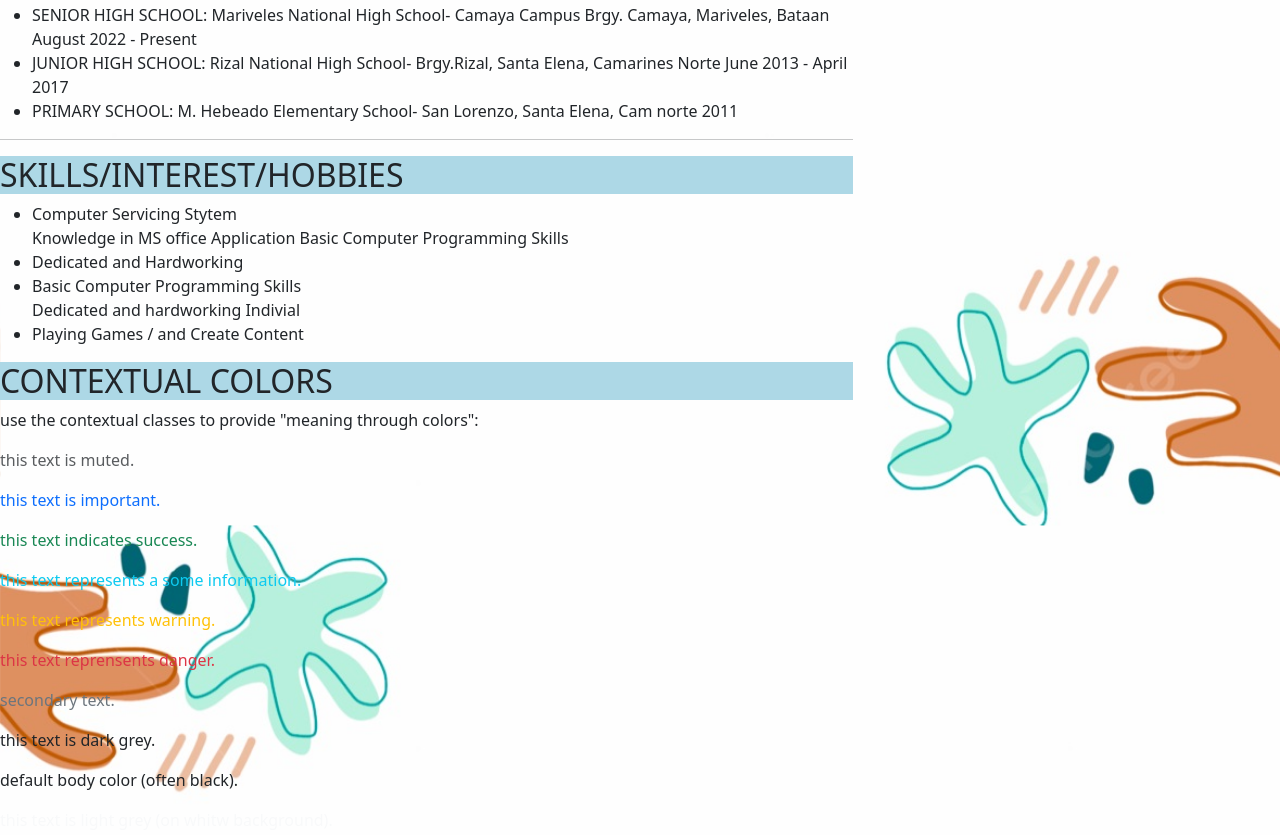
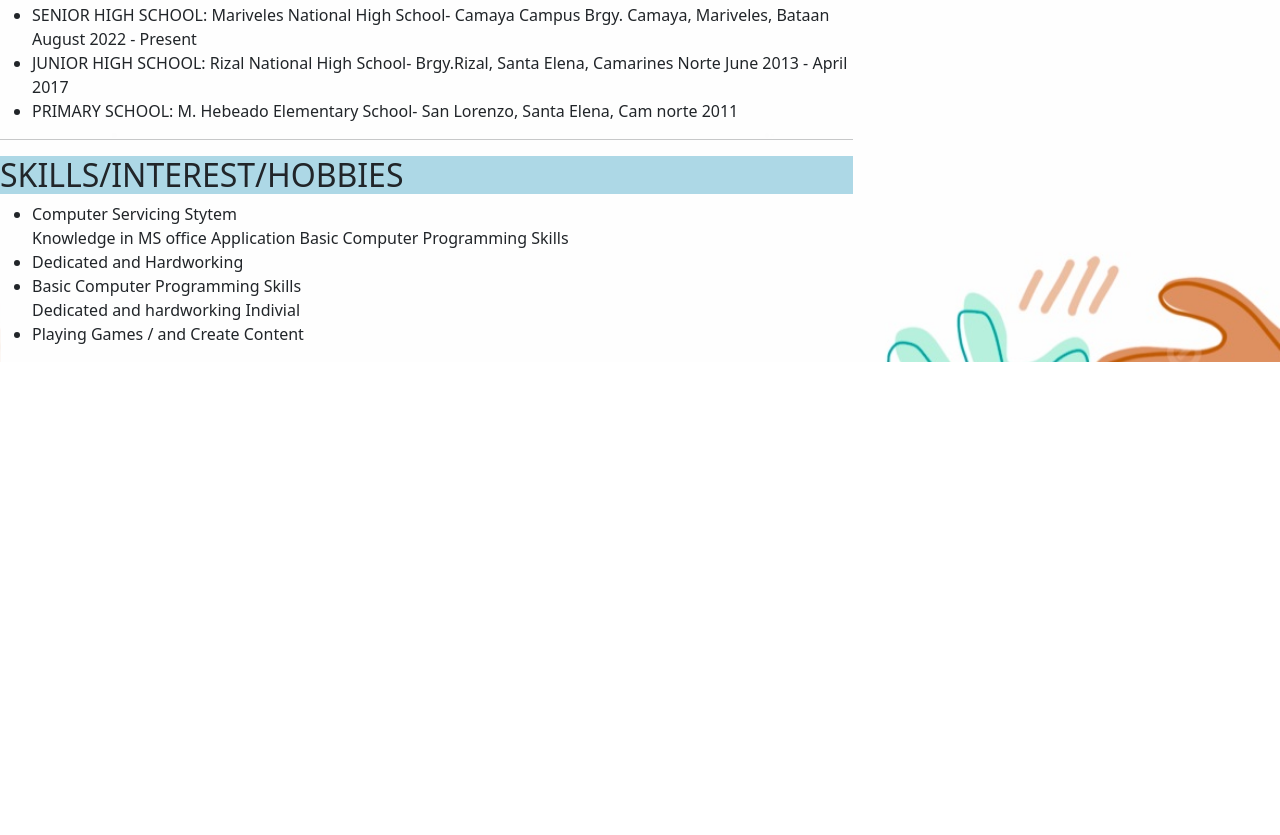
Before and after one commit to Markieee17/websitekoto, a plain HTML site: page index.html in a window 1280 px wide. Shown: the part 1305-2140 px from the top of the page. After the commit the page ends 1667 px from the top, so only its background shows below. Drawn offline with Linux system fonts and the light colour scheme.

Commit message:
Update index.html
Signed-off-by: Markieee17 <169012137+Markieee17@users.noreply.github.com>

```diff
--- a/index.html
+++ b/index.html
@@ -89,20 +89,6 @@ body{
    <li>Basic Computer Programming Skills
    <br>Dedicated and hardworking Indivial
    <li>Playing Games / and Create Content
-   </ul>
-    <h2 id="Contextual Colors" style="background-color:lightblue">CONTEXTUAL COLORS</h2>
- <p>use the contextual classes to provide "meaning through colors":</p>
- <p class="text-muted"> this text is muted.</p>
- <p class="text-primary"> this text is important.</p>
- <p class="text-success"> this text indicates success.</p>
- <p class="text-info"> this text represents a some information.</p>
- <p class="text-warning"> this text represents warning.</p>
- <p class="text-danger"> this text reprensents danger.</p>
- <p class="text-secondary"> secondary text.</p>
- <p class="text-dark"> this text is dark grey.</p>
- <p class="text-body"> default body color (often black).</p>
- <p class="text-light"> this text is light grey (on whitw background).</p>
- <p class="text-white"> this text is white (on white background).</p>
    </div>
 
 
```
